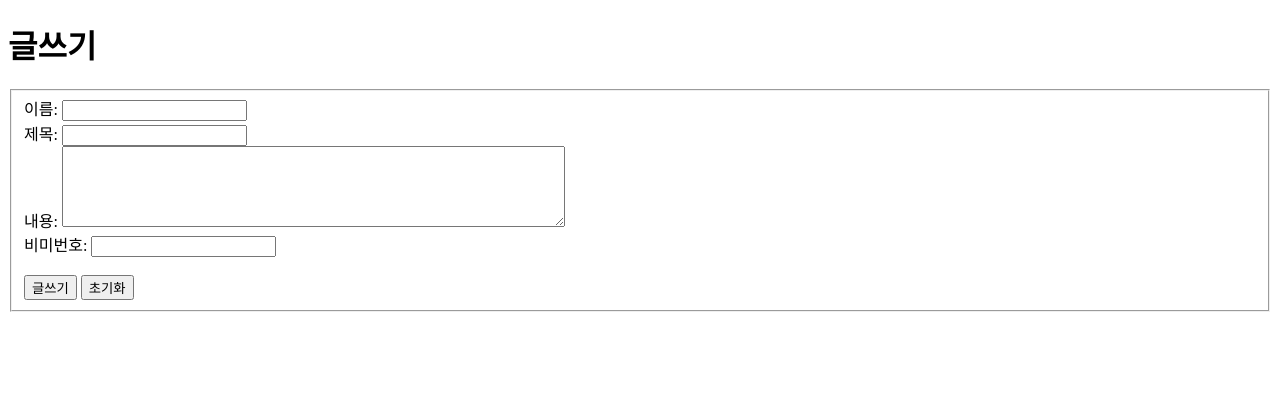
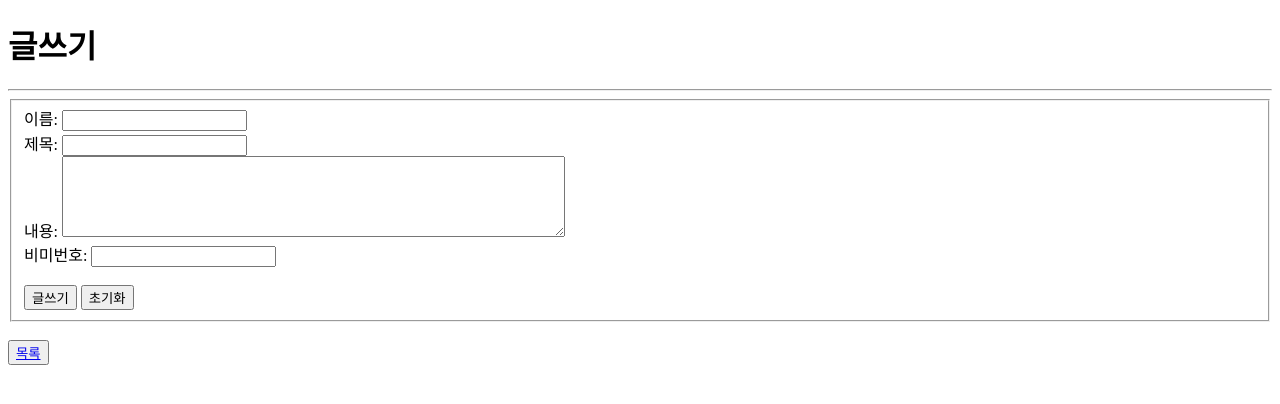
Before and after one commit to TANAKAHARUNA7/free-board, a PHP site: page /practice/board/write.php in a window 1280 px wide. Shown: the top 404 px of the page. Run offline with PHP 8.4, Linux system fonts and the light colour scheme.

Commit message:
書き込み

```diff
--- a/src/practice/board/write.php
+++ b/src/practice/board/write.php
@@ -19,6 +19,7 @@
     -->
 
     <h1>글쓰기</h1>
+    <hr>
     <form action="write_process.php" method="post">
         <fieldset>
         이름:
@@ -33,6 +34,8 @@
         <input type="reset" value="초기화">
         </fieldset>
     </form>
+    <br>
+    <button><a href="index.php">목록</a></button>
 
 </body>
 
--- a/src/practice/board/write_process.php
+++ b/src/practice/board/write_process.php
@@ -37,7 +37,7 @@ if ($db_conn->connect_errno) {
 
 //  DB에 INSERT
 $sql = " INSERT INTO posts (id, title, name, pw, content, created_at)
-        VALUES (NULL, '$title', '$name', '$pw', '$content', NOW())";
+        VALUES (NULL, '$title', '$name', '$pw_hash', '$content', NOW())";
 $result = $db_conn->query($sql);
 
 // 성공하면 목록으로 이동
```
